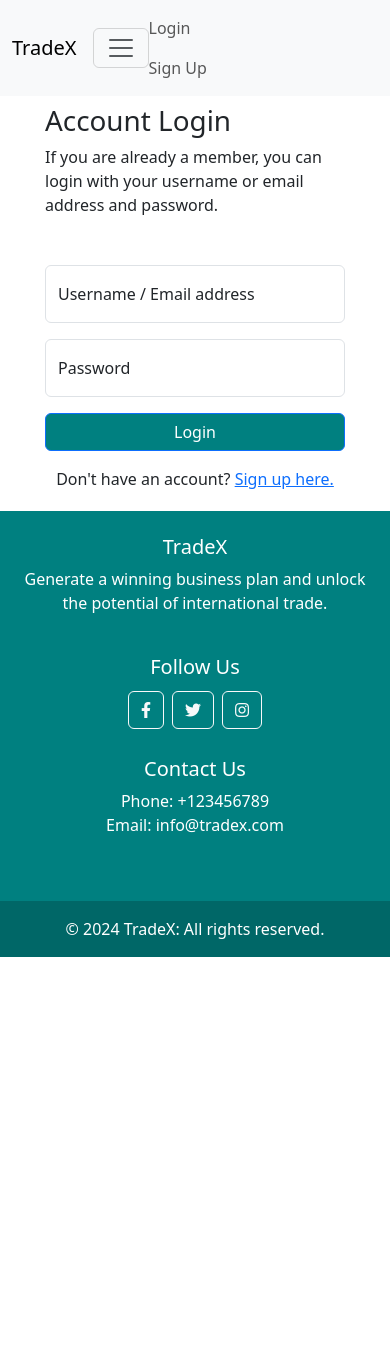
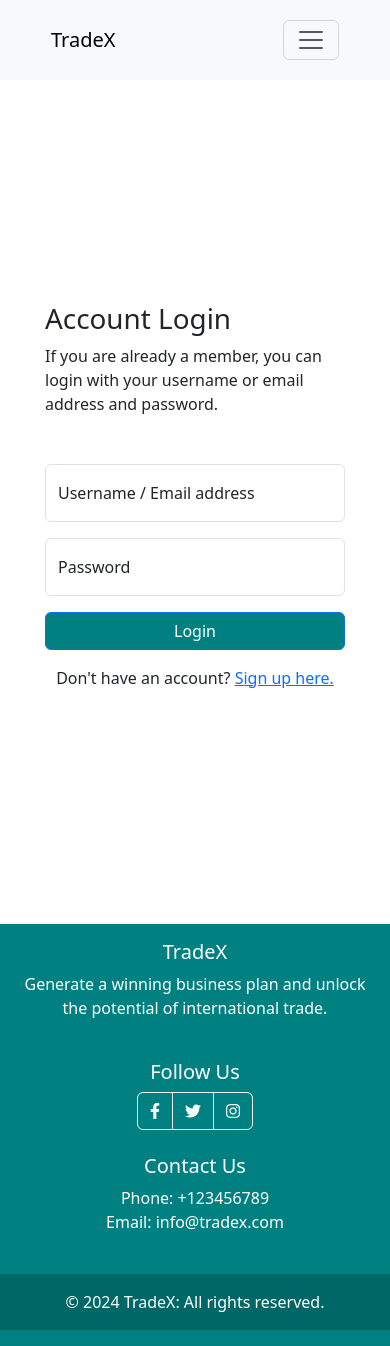
Before and after one commit to Sriva29/Biscuits-Over-Cookies, a React (Create React App) app in the folder my-app/: page /login in a window 390 px wide. Before the commit the page ends 957 px from the top, so only its background shows below. Built offline with nearby package versions, Linux system fonts and the light colour scheme; what @react-pdf/renderer would draw is missing.

Commit message:
footer,header,homepage,login,signup responsiveness completely finished

```diff
--- a/my-app/src/App.css
+++ b/my-app/src/App.css
@@ -12,6 +12,9 @@
     animation: App-logo-spin infinite 20s linear;
   }
 }
+
+
+
 
 .App-header {
   background-color: #282c34;
--- a/my-app/src/Footer.js
+++ b/my-app/src/Footer.js
@@ -1,7 +1,9 @@
+import React from 'react';
+
 function Footer() {
   return (
-    <footer className="text-center text-lg-start text-white" style={{ backgroundColor: "#008080" }}>
-      <div className="container p-4">
+    <footer className="footer py-3" style={{ backgroundColor: "#008080", marginTop: "auto" }}>
+      <div className="container text-center text-lg-start text-white">
         <div className="row">
           {/* Site Name & Tagline */}
           <div className="col-lg-6 col-md-12 mb-4 mb-md-0">
@@ -14,16 +16,17 @@ function Footer() {
           {/* Social Media & Contact */}
           <div className="col-lg-3 col-md-6 mb-4 mb-md-0">
             <h5>Follow Us</h5>
-
-            <a className="btn btn-outline-light btn-floating m-1" href="#!" role="button">
+            <div className="btn-group">
+              <a className="btn btn-outline-light btn-floating" href="#!" role="button">
                 <i className="fab fa-facebook-f"></i>
               </a>
-            <a className="btn btn-outline-light btn-floating m-1" href="#!" role="button">
+              <a className="btn btn-outline-light btn-floating" href="#!" role="button">
                 <i className="fab fa-twitter"></i>
               </a>
-            <a className="btn btn-outline-light btn-floating m-1" href="#!" role="button">
+              <a className="btn btn-outline-light btn-floating" href="#!" role="button">
                 <i className="fab fa-instagram"></i>
               </a>
+            </div>
           </div>
 
           {/* Contact Details */}
@@ -37,11 +40,8 @@ function Footer() {
         </div>
       </div>
 
-      {/* Links & Copyright */}
-      <div className="text-center p-3" style={{ backgroundColor: 'rgba(0, 0, 0, 0.2)' }}>
-        {/* <a className="text-white me-4" href="#!">Terms and Conditions</a>
-        <a className="text-white me-4" href="#!">Privacy Policy</a> */}
-        {/* <br /> */}
+      {/* Copyright */}
+      <div className="text-center text-white py-3" style={{ backgroundColor: 'rgba(0, 0, 0, 0.2)' }}>
         © {new Date().getFullYear()} TradeX: All rights reserved.
       </div>
     </footer>
--- a/my-app/src/Head.js
+++ b/my-app/src/Head.js
@@ -1,3 +1,4 @@
+import React from 'react';
 import Container from 'react-bootstrap/Container';
 import Nav from 'react-bootstrap/Nav';
 import Navbar from 'react-bootstrap/Navbar';
@@ -18,24 +19,29 @@ function Head() {
   };
 
   return (
-    <Navbar expand="lg" className="bg-body-tertiary">
+    <Navbar expand="lg" className="bg-body-tertiary" style={{ height: '80px', paddingLeft: '10%',paddingRight: '10%' }}>
       <Container>
-        <Navbar.Brand href="/">TradeX</Navbar.Brand>
-        <Navbar.Toggle aria-controls="basic-navbar-nav" />
+        <Navbar.Brand as={Link} to="/">TradeX</Navbar.Brand>
+        <Navbar.Toggle aria-controls="responsive-navbar-nav" />
+        <Navbar.Collapse id="responsive-navbar-nav">
+          <Nav className="me-auto">
             {user ? (
-          <Nav className="me-auto">
-            <NavDropdown title={userName} id="basic-nav-dropdown">
+              <NavDropdown title={userName || 'User'} id="basic-nav-dropdown">
                 <NavDropdown.Item as={Link} to="/profile">View Business Plans</NavDropdown.Item>
                 <NavDropdown.Divider />
                 <NavDropdown.Item onClick={handleSignOut}>Sign Out</NavDropdown.Item>
               </NavDropdown>
+            ) : null}
           </Nav>
-        ) : (
-          <Nav className="me-auto">
+          <Nav>
+            {!user && (
+              <>
                 <Nav.Link as={Link} to="/login">Login</Nav.Link>
                 <Nav.Link as={Link} to="/signup">Sign Up</Nav.Link>
+              </>
+            )}
           </Nav>
-        )}
+        </Navbar.Collapse>
       </Container>
     </Navbar>
   );
--- a/my-app/src/HomePage.js
+++ b/my-app/src/HomePage.js
@@ -1,6 +1,6 @@
 import React, { useState } from 'react';
-import {useNavigate, useLocation} from 'react-router-dom';
-import { Container, Row, Col, Button, Form } from 'react-bootstrap'; //Removed ProgressBar
+import { useNavigate, useLocation } from 'react-router-dom';
+import { Container, Row, Col, Button, Form } from 'react-bootstrap';
 
 function HomePage() {
   const [searchTerm, setSearchTerm] = useState('');
@@ -8,33 +8,30 @@ function HomePage() {
   const location = useLocation();
   const userName = location.state?.name;
 
-  // Handler for changing the input field
   const handleInputChange = (event) => {
     setSearchTerm(event.target.value);
   };
 
-  // Handler for form submission
   const handleSubmit = (event) => {
-    event.preventDefault(); // Prevent the form from refreshing the page
+    event.preventDefault();
 
-    // Validate the search term (e.g., not more than 30 characters and up to 3 words)
     if (searchTerm.length > 30 || searchTerm.split(' ').length > 3) {
       alert('Search term must be within 30 characters and up to 3 words.');
       return;
     }
 
-    //opening business plan page
-    navigate('/business-plan', {state:{searchTerm}});
+    navigate('/business-plan', { state: { searchTerm } });
   };
 
   return (
+    <div className="d-flex flex-column min-vh-100">
+      <div className="py-5 px-3 px-md-5 flex-grow-1">
+        <Container>
+          <Row className="align-items-center">
+            <Col md={6}>
               <div>
-      <Container fluid>
-        <Row>
-          <Col md={7} className="d-flex align-items-center justify-content-center">
-            <div>
-              {userName && <h1>Welcome to TradeX, {userName} </h1>}
-              <p>
+                {userName && <h1 className="display-3">Welcome to TradeX, {userName}</h1>}
+                <p className="fs-4">
                   Your essential partner for import success in Canada.
                   Generate a winning business plan and unlock the potential of
                   international trade. Just enter a product you want to import and get started.
@@ -46,28 +43,31 @@ function HomePage() {
                       placeholder="Enter product"
                       value={searchTerm}
                       onChange={handleInputChange}
+                      className="fs-4"
                     />
                   </Form.Group>
-                <Button variant="primary" type="submit">
+                  <Button variant="primary" type="submit" className="fs-4">
                     Go
                   </Button>
                 </Form>
               </div>
             </Col>
-          <Col md={5} className="p-0">
+            <Col md={6}>
               <img
                 src="https://imgur.com/kF0TLDQ.png"
                 alt="Login"
-              className="img-fluid float-start"
+                className="img-fluid"
+                style={{ width: '100%' }}
               />
             </Col>
           </Row>
         </Container>
-      {/* <ProgressBar>
-        <ProgressBar variant="success" now={33.33} key={1} />
-        <ProgressBar variant="info" now={33.33} key={2} />
-        <ProgressBar variant="info" now={33.33} key={3} />
-      </ProgressBar> */}
+      </div>
+      <footer className="text-center text-lg-start text-white" style={{ backgroundColor: "#008080" }}>
+        <div className="text-center p-3 fs-4">
+          © {new Date().getFullYear()} TradeX: All rights reserved.
+        </div>
+      </footer>
     </div>
   );
 }
--- a/my-app/src/LoginPage.js
+++ b/my-app/src/LoginPage.js
@@ -31,16 +31,18 @@ const LoginPage = () => {
     <Container fluid>
       <Row>
         {/* Image */}
-        <Col md={5} className="p-0">
+        <Col md={6} className="p-0">
           <img
             src="https://i.imgur.com/Rp5OuNh.png"
             alt="Login"
             className="img-fluid float-start d-none d-md-block"
+            style={{ height: "100vh", objectFit: "cover", width: "100%" }}
           />
         </Col>
         <Col
-          md={7}
+          md={6}
           className="d-flex align-items-center justify-content-center"
+          style={{ minHeight: "100vh" }}
         >
           <div style={{ maxWidth: "300px" }}>
             {/* Login */}
--- a/my-app/src/SignupPage.js
+++ b/my-app/src/SignupPage.js
@@ -1,13 +1,6 @@
 import React, { useState } from "react";
 import { useNavigate } from "react-router-dom";
-import {
-  Container,
-  Row,
-  Col,
-  Button,
-  Form,
-  FloatingLabel,
-} from "react-bootstrap";
+import { Container, Row, Col, Button, Form, FloatingLabel } from "react-bootstrap";
 import axios from "axios";
 
 const SignupPage = () => {
@@ -37,33 +30,27 @@ const SignupPage = () => {
   return (
     <Container fluid>
       <Row>
-        <Col md={5} className="p-0 d-none d-md-block">
+        <Col md={6} className="p-0">
           <img
             src="https://i.imgur.com/Rp5OuNh.png"
             alt="Login"
-            className="img-fluid float-start"
+            className="img-fluid float-start d-none d-md-block"
+            style={{ height: "100vh", objectFit: "cover", width: "100%" }}
           />
         </Col>
         <Col
-          md={7}
+          md={6}
           className="d-flex align-items-center justify-content-center"
+          style={{ minHeight: "100vh" }}
         >
           <div style={{ maxWidth: "300px" }}>
-            {/* <Button variant="secondary" className="mb-3">Back</Button> */}
-
             <div className="text-left mb-4 py-2">
               <h1>Register</h1>
-              <p>
-                Become a member and enjoy saving the business plans you created!
-              </p>
+              <p>Become a member and enjoy saving the business plans you created!</p>
             </div>
 
             <Form onSubmit={handleSubmit}>
-              <FloatingLabel
-                controlId="floatingFullName"
-                label="Full Name"
-                className="mb-3"
-              >
+              <FloatingLabel controlId="floatingFullName" label="Full Name" className="mb-3">
                 <Form.Control
                   type="text"
                   placeholder="Full Name"
@@ -72,11 +59,7 @@ const SignupPage = () => {
                 />
               </FloatingLabel>
 
-              <FloatingLabel
-                controlId="floatingInput"
-                label="Email address"
-                className="mb-3"
-              >
+              <FloatingLabel controlId="floatingInput" label="Email address" className="mb-3">
                 <Form.Control
                   type="email"
                   placeholder="name@example.com"
@@ -85,11 +68,7 @@ const SignupPage = () => {
                 />
               </FloatingLabel>
 
-              <FloatingLabel
-                controlId="floatingPassword"
-                label="Password"
-                className="mb-3"
-              >
+              <FloatingLabel controlId="floatingPassword" label="Password" className="mb-3">
                 <Form.Control
                   type="password"
                   placeholder="Password"
@@ -101,11 +80,7 @@ const SignupPage = () => {
               <Button
                 variant="primary"
                 type="submit"
-                style={{
-                  width: "100%",
-                  backgroundColor: "#008080",
-                  marginBottom: "20px",
-                }}
+                style={{ width: "100%", backgroundColor: "#008080", marginBottom: "20px" }}
               >
                 Register
               </Button>
```
Lines whose indentation alone changed are shown as unchanged.
